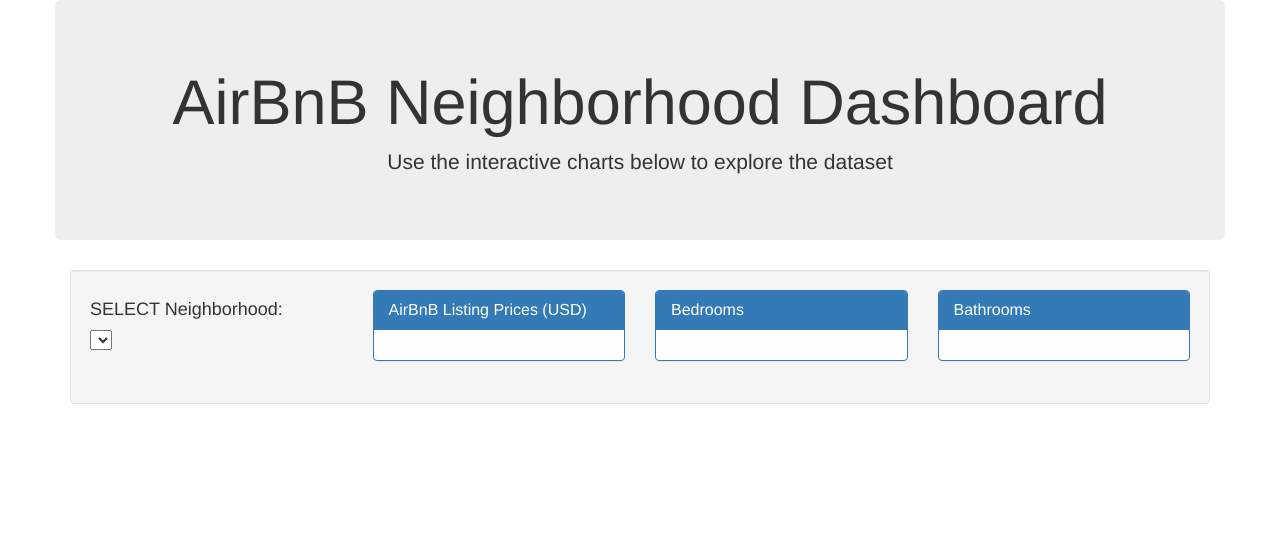
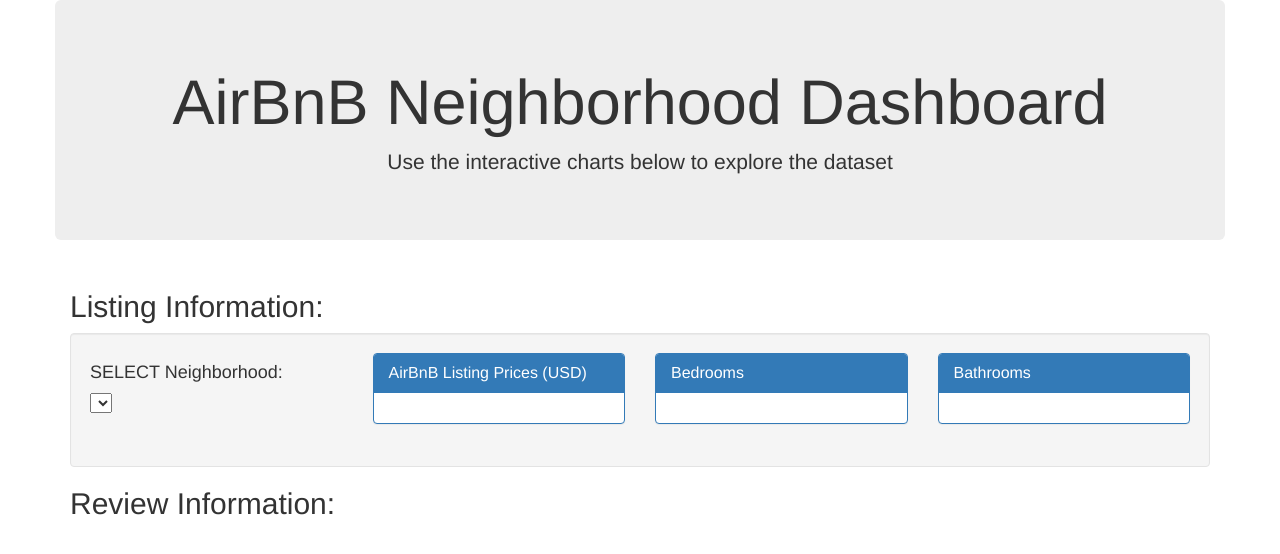
Before and after one commit to mileslucey/airbnb_dashboard, a Flask app: page / in a window 1280 px wide. Shown: the top 554 px of the page. Run offline with Flask 2, Linux system fonts and the light colour scheme; data that the repository does not hold is empty; some libraries are stand-ins or nearby versions.

Commit message:
add headings

```diff
--- a/templates/index.html
+++ b/templates/index.html
@@ -18,6 +18,7 @@
         <p>Use the interactive charts below to explore the dataset</p>
       </div>
     </div>
+    <h2>Listing Information:</h2>
     <div class="well">
       <div class="row">
         <div class="col-md-3">
@@ -73,6 +74,8 @@
           <!-- </div> -->
       </div>
     </div>
+    <h2>Review Information:</h2>
+    </div>
   <!-- <script src="https://cdn.plot.ly/plotly-1.31.2.min.js"></script> -->
   <script src="https://cdnjs.cloudflare.com/ajax/libs/d3/5.5.0/d3.js"></script>
   <script src="https://cdn.plot.ly/plotly-latest.min.js"></script>
```
